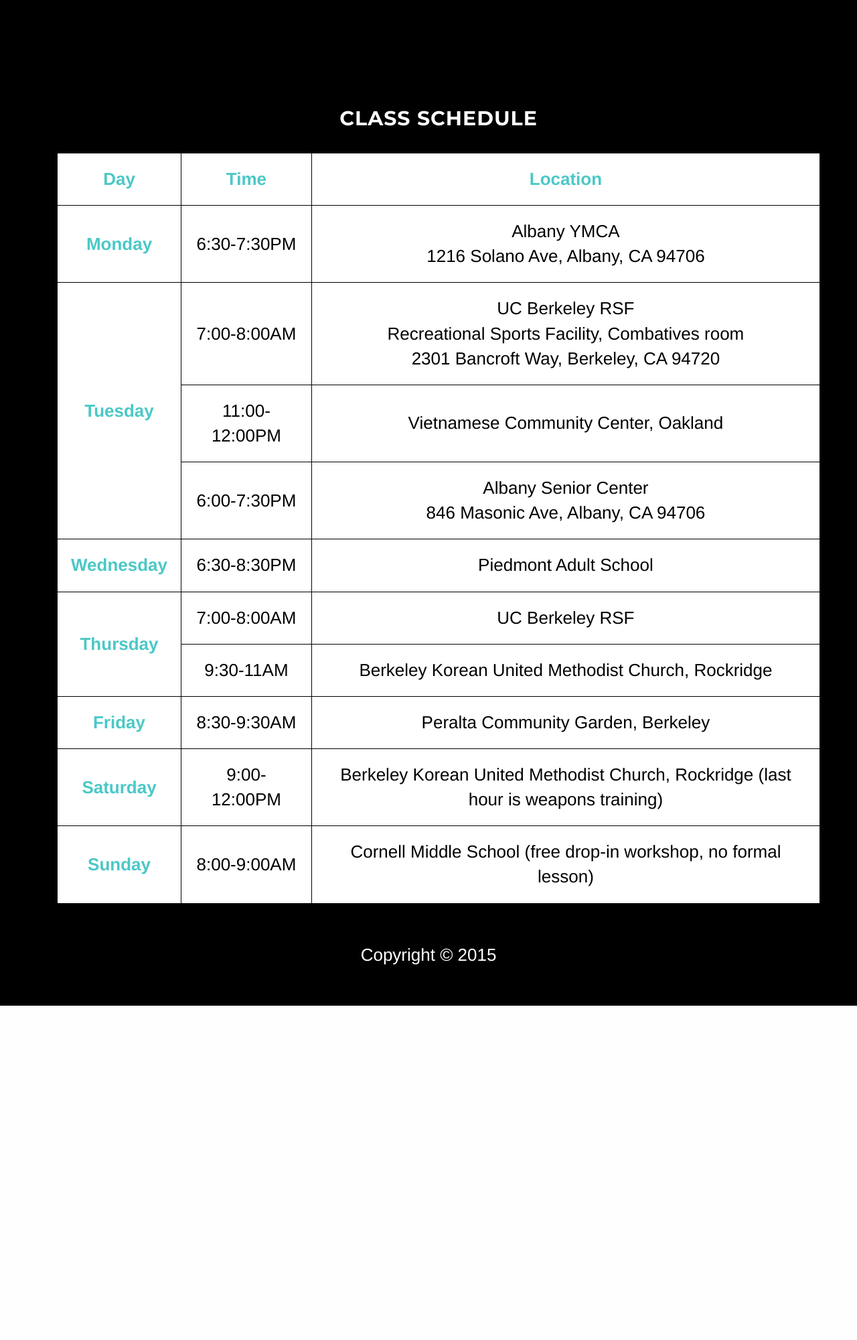
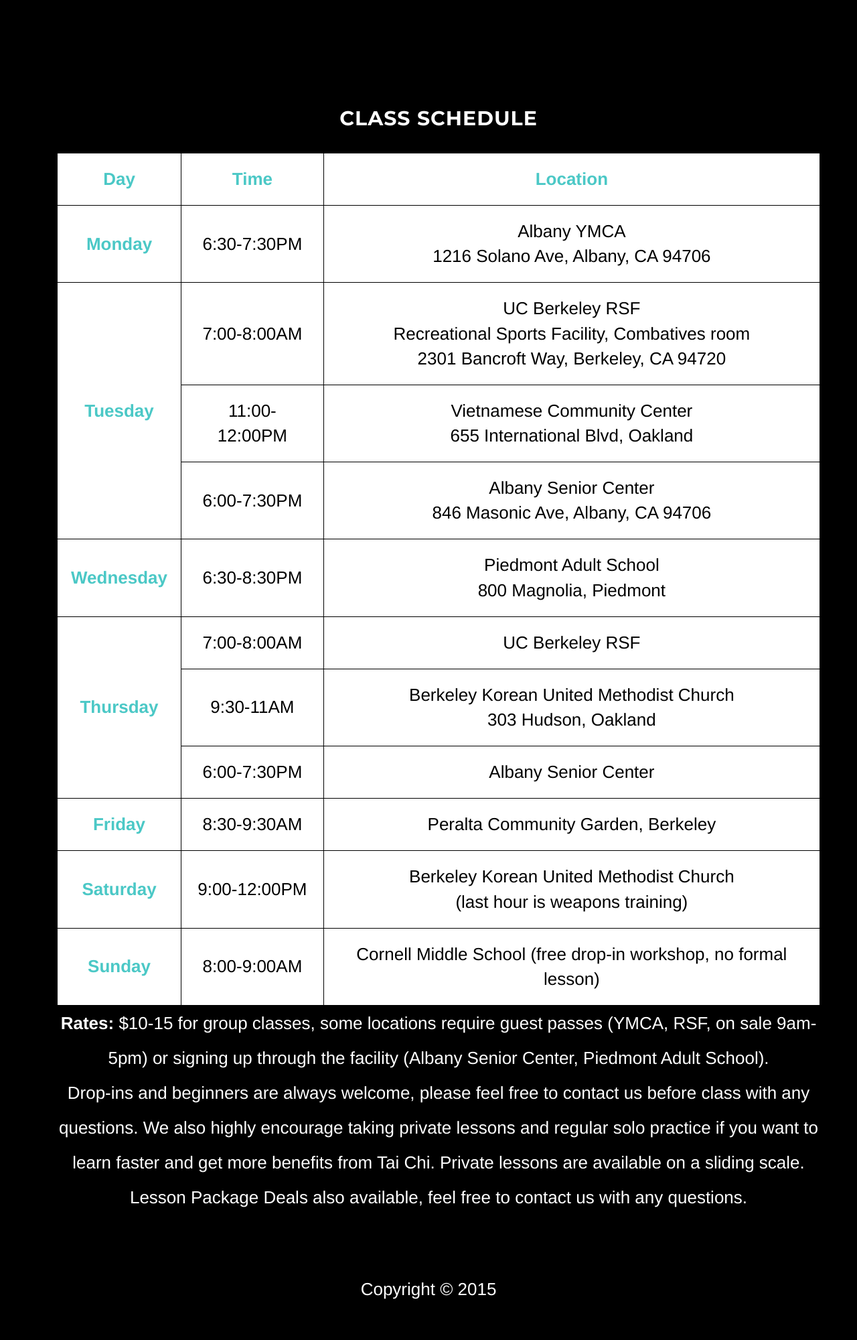
Before and after one commit to jacburge/StarfireTaiChi, a Flask app: page /schedule/ in a window 1280 px wide. Shown: the part 90-2090 px from the top of the page at 67% size. Before the commit the page ends 1591 px from the top, so only its background shows below. Run offline with Flask 2, Linux system fonts and the light colour scheme; some libraries are stand-ins or nearby versions; some web fonts are replaced.

Commit message:
Added some content and made feedback edits

```diff
--- a/app/templates/schedule.html
+++ b/app/templates/schedule.html
@@ -89,7 +89,7 @@
             </tr>
              <tr>
                 <td>11:00-12:00PM</td>
-                <td>Vietnamese Community Center, Oakland</td>
+                <td>Vietnamese Community Center<br>655 International Blvd, Oakland</td>
             </tr>
              <tr>
                 <td>6:00-7:30PM</td>
@@ -98,17 +98,20 @@
              <tr>
                 <th>Wednesday</th>
                 <td>6:30-8:30PM</td>
-                <td>Piedmont Adult School</td>
+                <td>Piedmont Adult School<br>800 Magnolia, Piedmont</td>
             </tr>
              <tr>
-                <th rowspan="2">Thursday</th>
+                <th rowspan="3">Thursday</th>
                 <td>7:00-8:00AM</td>
                 <td>UC Berkeley RSF</td>
             </tr>
              <tr>
                 <td>9:30-11AM</td>
-                <td>Berkeley Korean United Methodist Church, Rockridge</td>
+                <td>Berkeley Korean United Methodist Church<br>303 Hudson, Oakland</td>
             </tr>
+            <tr>
+                <td>6:00-7:30PM</td>
+                <td>Albany Senior Center</td>
              <tr>
                 <th>Friday</th>
                 <td>8:30-9:30AM</td>
@@ -117,7 +120,7 @@
              <tr>
                 <th>Saturday</th>
                 <td>9:00-12:00PM</td>
-                <td>Berkeley Korean United Methodist Church, Rockridge (last hour is weapons training) </td>
+                <td>Berkeley Korean United Methodist Church<br>(last hour is weapons training) </td>
             </tr>
              <tr>
                 <th>Sunday</th>
@@ -125,7 +128,8 @@
                 <td>Cornell Middle School (free drop-in workshop, no formal lesson)</td>
             </tr>
         </table>
-
+<p><b>Rates:</b> $10-15 for group classes, some locations require guest passes (YMCA, RSF, on sale 9am-5pm) or signing up through the facility (Albany Senior Center, Piedmont Adult School).<br>
+Drop-ins and beginners are always welcome, please feel free to contact us before class with any questions. We also highly encourage taking private lessons and regular solo practice if you want to learn faster and get more benefits from Tai Chi. Private lessons are available on a sliding scale. Lesson Package Deals also available, feel free to contact us with any questions.</p>
         </div>
 </section>
 
```
Also changed, not shown: app/templates/about.html (+9 -9 lines), app/templates/news.html (+4 -4 lines).
